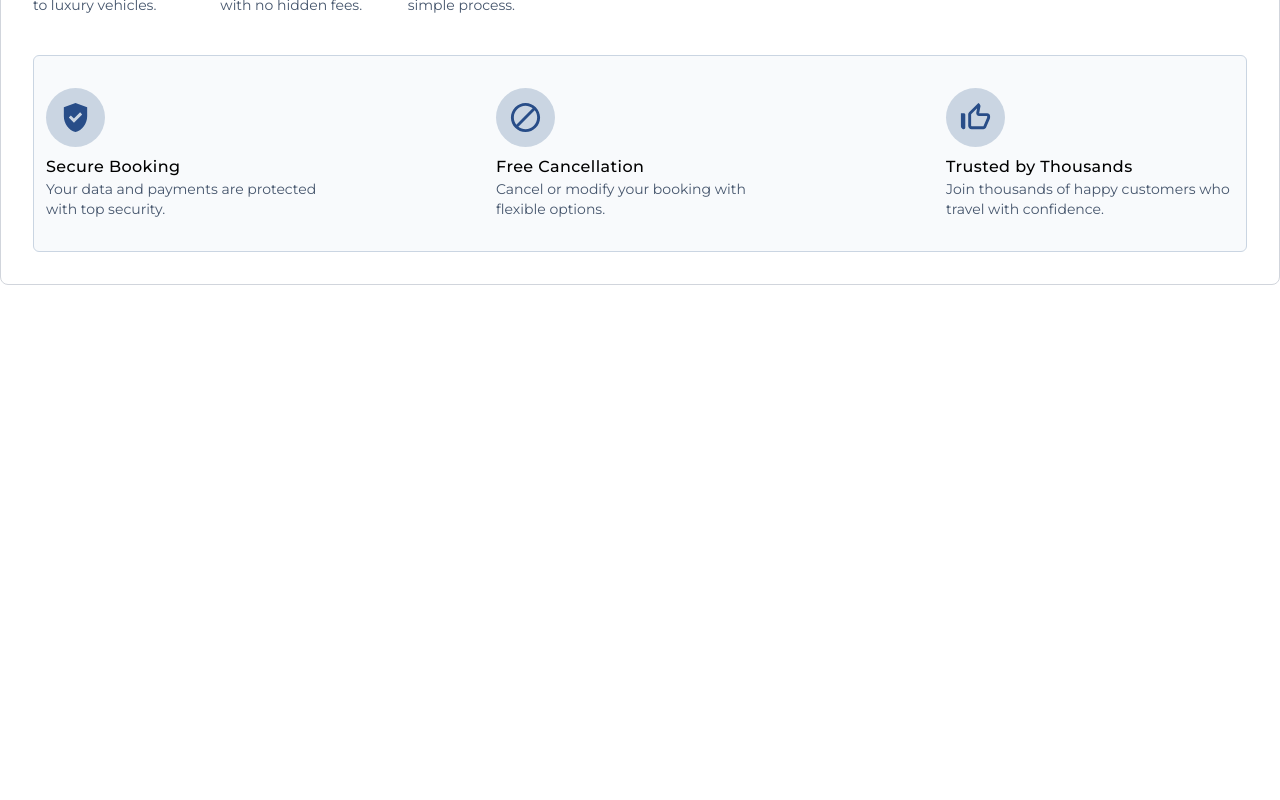
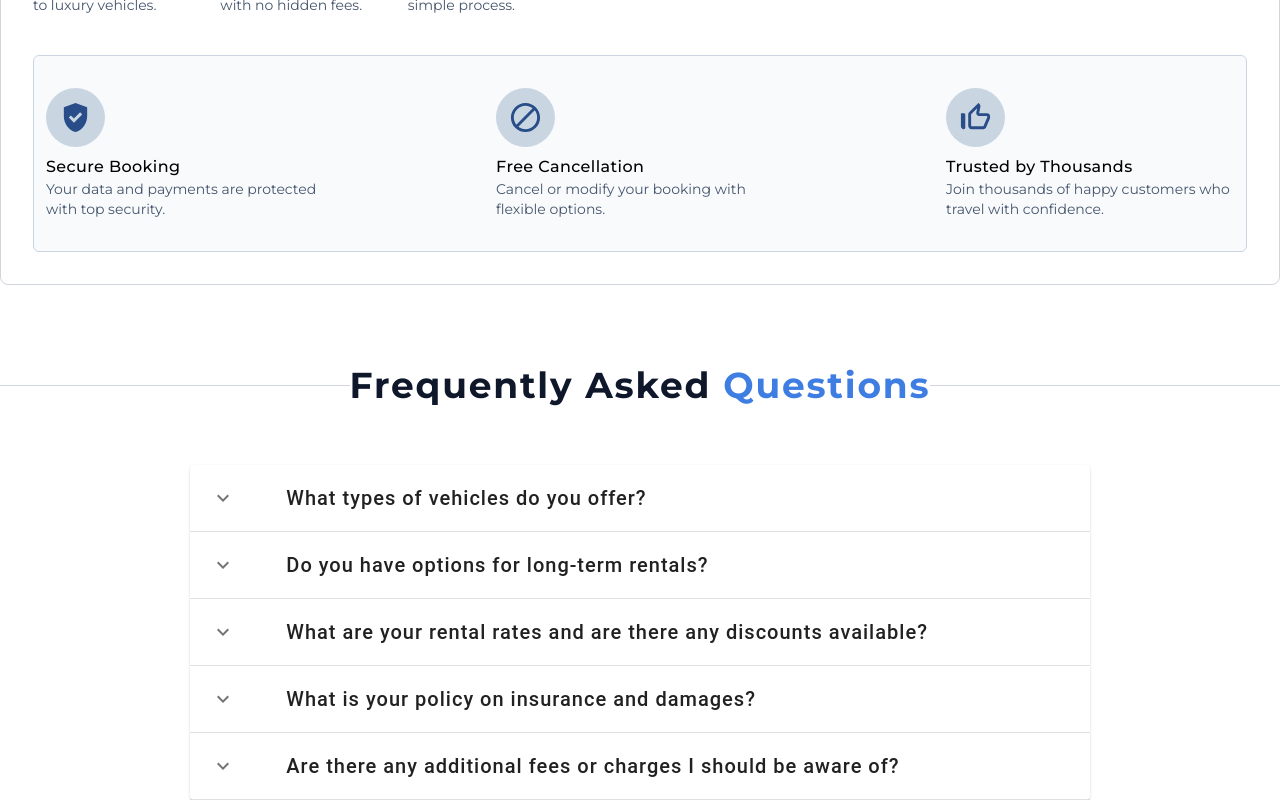
Before and after one commit to Tomo233/rent-a-car-v2, a React (Vite) app: page / in a window 1280 px wide. Shown: the part 2650-3450 px from the top of the page. Before the commit the page ends 2935 px from the top, so only its background shows below. Built offline with nearby package versions, Linux system fonts and the light colour scheme.

Commit message:
Create static FaqSection

```diff
--- /dev/null
+++ b/src/components/layout/FaqItem.tsx
@@ -0,0 +1,71 @@
+import * as React from "react";
+import Box from "@mui/material/Box";
+import Collapse from "@mui/material/Collapse";
+import IconButton from "@mui/material/IconButton";
+import Table from "@mui/material/Table";
+import TableBody from "@mui/material/TableBody";
+import TableCell from "@mui/material/TableCell";
+import TableRow from "@mui/material/TableRow";
+import KeyboardArrowDownIcon from "@mui/icons-material/KeyboardArrowDown";
+import KeyboardArrowUpIcon from "@mui/icons-material/KeyboardArrowUp";
+import { questionsAndAnswers } from "./FaqSection";
+
+type FaqData = (typeof questionsAndAnswers)[number];
+
+type FaqItemProps = {
+  row: FaqData;
+};
+
+function FaqItem({ row }: FaqItemProps) {
+  const [open, setOpen] = React.useState(false);
+
+  const handleRowClick = () => {
+    setOpen(!open);
+  };
+
+  return (
+    <React.Fragment>
+      <TableRow
+        sx={{ "& > *": { borderBottom: "unset" } }}
+        onClick={handleRowClick}
+        style={{ cursor: "pointer" }}
+      >
+        <TableCell>
+          <IconButton size="small">
+            {open ? <KeyboardArrowUpIcon /> : <KeyboardArrowDownIcon />}
+          </IconButton>
+        </TableCell>
+        <TableCell component="th" scope="row">
+          <p
+            className={`text-xl font-medium tracking-wider ${open && "text-primary-color"}`}
+          >
+            {row.question}
+          </p>
+        </TableCell>
+      </TableRow>
+      <TableRow style={{ display: open ? "table-row" : "none" }}>
+        <TableCell style={{ padding: 0, margin: 0 }} colSpan={6}>
+          <Collapse in={open} timeout="auto" unmountOnExit>
+            <Box sx={{ margin: 1 }}>
+              <Table
+                size="small"
+                aria-label="answers"
+                style={{ borderCollapse: "collapse" }}
+              >
+                <TableBody>
+                  <TableRow>
+                    <TableCell component="th" scope="row">
+                      {row.answer}
+                    </TableCell>
+                  </TableRow>
+                </TableBody>
+              </Table>
+            </Box>
+          </Collapse>
+        </TableCell>
+      </TableRow>
+    </React.Fragment>
+  );
+}
+
+export default FaqItem;
--- /dev/null
+++ b/src/components/layout/FaqSection.tsx
@@ -0,0 +1,64 @@
+import Table from "@mui/material/Table";
+import TableBody from "@mui/material/TableBody";
+import TableContainer from "@mui/material/TableContainer";
+import Paper from "@mui/material/Paper";
+import SectionDivider from "../ui/SectionDivider";
+import BlueSpan from "../ui/BlueSpan";
+import FaqItem from "./FaqItem";
+
+export const questionsAndAnswers = [
+  {
+    question: "What types of vehicles do you offer?",
+    answer:
+      "We offer a variety of vehicles including sedans, SUVs, trucks, and vans.",
+  },
+  {
+    question: "Do you have options for long-term rentals?",
+    answer:
+      "Yes, we offer long-term rental options with flexible terms and competitive rates.",
+  },
+  {
+    question:
+      "What are your rental rates and are there any discounts available?",
+    answer:
+      "Our rental rates vary depending on the type of vehicle and rental duration. We also offer discounts for loyal customers and advance bookings.",
+  },
+  {
+    question: "What is your policy on insurance and damages?",
+    answer:
+      "We provide insurance coverage for our vehicles, and customers can opt for additional coverage for peace of mind. Any damages incurred during the rental period are subject to assessment and repair charges.",
+  },
+  {
+    question: "Are there any additional fees or charges I should be aware of?",
+    answer:
+      "In addition to the rental fee, there may be charges for optional extras such as GPS navigation, child seats, or additional drivers. We also have fees for late returns or cleaning if the vehicle is returned excessively dirty.",
+  },
+] as const;
+
+function FaqSection() {
+  return (
+    <section>
+      <SectionDivider>
+        Frequently Asked <BlueSpan>Questions</BlueSpan>
+      </SectionDivider>
+
+      <div className="flex justify-center pt-10">
+        <TableContainer
+          component={Paper}
+          style={{ width: "900px", maxHeight: "500px" }}
+          className="container"
+        >
+          <Table aria-label="FAQ table">
+            <TableBody>
+              {questionsAndAnswers.map((qa) => (
+                <FaqItem key={Math.random()} row={qa} />
+              ))}
+            </TableBody>
+          </Table>
+        </TableContainer>
+      </div>
+    </section>
+  );
+}
+
+export default FaqSection;
--- a/src/components/ui/SectionDivider.tsx
+++ b/src/components/ui/SectionDivider.tsx
@@ -5,7 +5,7 @@ function SectionDivider({ children }: { children: ReactNode }) {
     <div className="mt-20 mb-5 flex w-full items-center justify-center">
       <div className="flex-1 border-t border-gray-300"></div>
 
-      <h2 className="shrink-0 text-center text-3xl font-bold tracking-tight text-slate-900 sm:text-4xl sm:tracking-wider">
+      <h2 className="shrink text-center text-3xl font-bold tracking-tight text-slate-900 sm:shrink-0 sm:text-4xl sm:tracking-wider">
         {children}
       </h2>
 
--- a/src/pages/HomePage.tsx
+++ b/src/pages/HomePage.tsx
@@ -4,6 +4,7 @@ import HeroSection from "../components/layout/HeroSection";
 import RecommendedCars from "../features/cars/marketplace/RecommendedCars";
 import HowWeWork from "../components/layout/HowWeWork";
 import GetStarted from "../components/layout/GetStarted";
+import FaqSection from "../components/layout/FaqSection";
 
 function HomePage() {
   return (
@@ -18,6 +19,7 @@ function HomePage() {
         <RecommendedCars />
         <HowWeWork />
         <GetStarted />
+        <FaqSection />
       </Container>
     </>
   );
```
